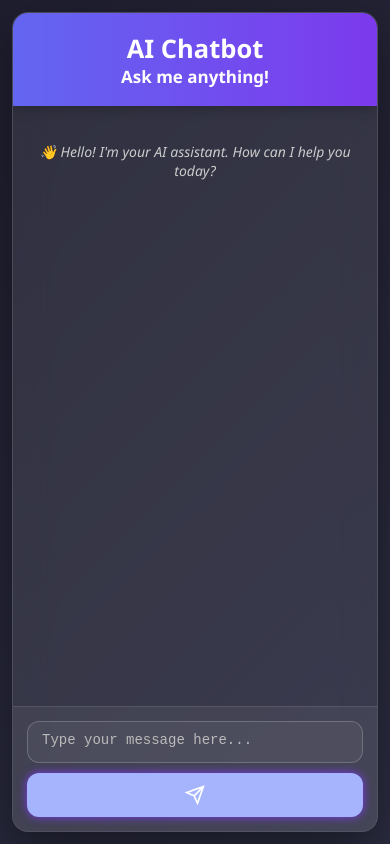
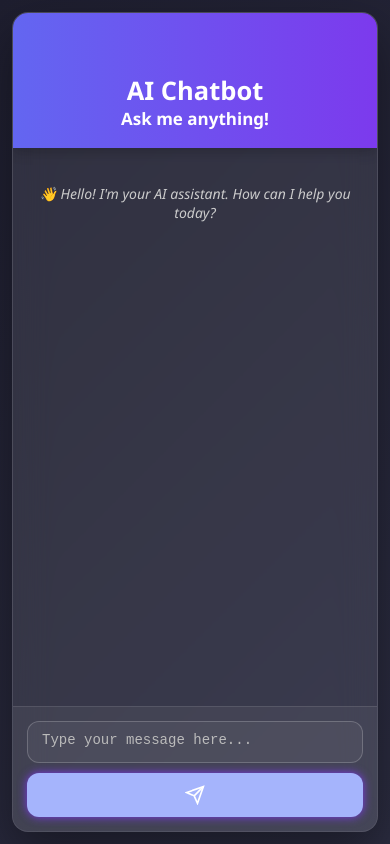
Before and after one commit to hds05/AI_ChatBot, a React (Vite) app in the folder frontend/: page / in a window 390 px wide. Built offline with nearby package versions, Linux system fonts and the light colour scheme.

Commit message:
Enhance Chatbot responsiveness and adjust styles for mobile view

```diff
--- a/frontend/src/Chatbot3D.jsx
+++ b/frontend/src/Chatbot3D.jsx
@@ -37,7 +37,7 @@ function Avatar({ inputText }) {
   });
 
   return (
-    <Float speed={1.5} rotationIntensity={1.2} floatIntensity={1.3}>
+    <Float speed={1.5} rotationIntensity={1.2} floatIntensity={9}>
       <mesh ref={ref} castShadow>
         <sphereGeometry args={[1, 64, 64]} />
         <meshStandardMaterial
--- a/frontend/src/components/Chatbot.css
+++ b/frontend/src/components/Chatbot.css
@@ -38,11 +38,22 @@ html {
   animation: fadeInUp 0.6s ease-out;
 }
 
+@media screen and (max-width: 768px) {
+  .chatbot-container {
+    margin-top: 90px;
+    margin-bottom: 90px;
+    max-height: 90vh;
+    border-radius: 16px;
+  }
+
+}
+
 /* Header */
 .chatbot-header {
   background: linear-gradient(90deg, #6366f1, #7c3aed);
   color: #fff;
   padding: 18px;
+  padding-top: 60px;
   text-align: center;
   font-size: 20px;
   font-weight: bold;
--- a/frontend/src/components/Chatbot.jsx
+++ b/frontend/src/components/Chatbot.jsx
@@ -11,7 +11,16 @@ const Chatbot = () => {
   const messagesEndRef = useRef(null);
   const [messageCount, setMessageCount] = useState(0); // New state variable
   const [isInputDisabled, setIsInputDisabled] = useState(false); // New state variable
+  const [isDesktop, setIsDesktop] = useState(window.innerWidth > 768);
 
+  useEffect(() => {
+    const handleResize = () => {
+      setIsDesktop(window.innerWidth > 768);
+    };
+
+    window.addEventListener('resize', handleResize);
+    return () => window.removeEventListener('resize', handleResize);
+  }, []);
 
 
   const scrollToBottom = () => {
@@ -83,9 +92,12 @@ const Chatbot = () => {
 
   return (
     <div className="chatbot-wrapper">
+      {isDesktop && (
         <div className="chatbot-3d-wrapper">
           <Chatbot3D className="chatbot-3d-container-1" />
         </div>
+      )}
+
       <div className="chatbot-container">
         <div className="chatbot-header">
           <h2>AI Chatbot</h2>
@@ -147,9 +159,12 @@ const Chatbot = () => {
           </button>
         </div>
       </div>
+
+      {isDesktop && (
         <div className="chatbot-3d-wrapper">
           <Chatbot3D className="chatbot-3d-container-2" />
         </div>
+      )}
     </div>
   );
 };
```
Lines whose indentation alone changed are shown as unchanged.
